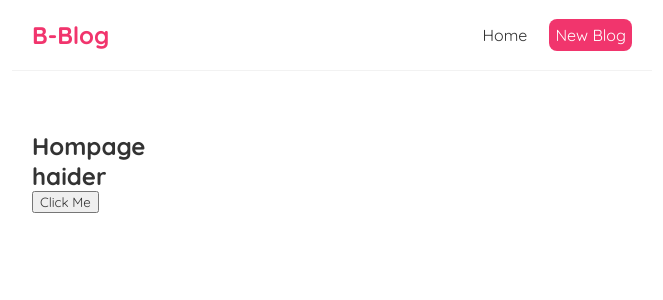
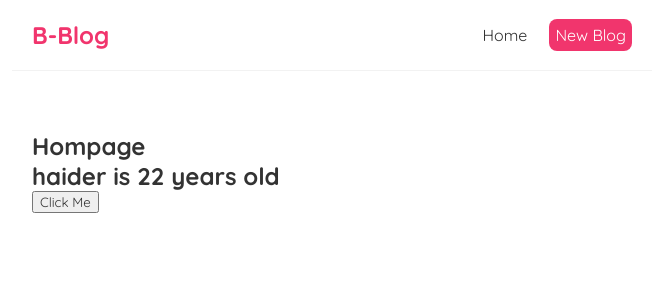
Before and after one commit to 7bel6/b-blog, a React (Create React App) app: page / in a window 1280 px wide. Shown: the top 300 px of the page, without its empty margins (308-971 px from the left). Built offline with nearby package versions, Linux system fonts and the light colour scheme; the HTML template or start-up script is replaced by a standard one.

Commit message:
additonal info about useState

```diff
--- a/src/Home.js
+++ b/src/Home.js
@@ -9,6 +9,8 @@ const Home = () => {
     // ------------------ let's create react value using useState
     // we create useState() got the init value , we put it inside an array of two var , one is the name of value , the other one is the function that will handle the change in the value.
     const [name, setName] = useState('haider');
+    // additonal info about this the value inside the useState can be any type of data
+    const [age, setAge] = useState(22);
     const handleClick = () => {
         // explain of this the value isn't reactive when we click the template doesn't render with the new value, so we have to make the value reactive, so when it's changes react will detect that , and re render the template
         // name = 'kenway';
@@ -16,12 +18,13 @@ const Home = () => {
 
         // so down here we will use the function that handle the change in the useState value so our value become reactive and change when we click the button
         setName('kenway');
+        setAge(31);
     }
     // to do this in react we use something called a hook, it's special type of function, doing a certain job like the useState one, so useState give us the way to create a reactive value and also provide us a way to change this value when ever we want
     return (
         <div className="home">
             <h2>Hompage</h2>
-            <h2>{ name }</h2>
+            <h2>{ name } is {age} years old</h2>
             <button onClick={handleClick}>Click Me</button>
         </div>
     );
```
